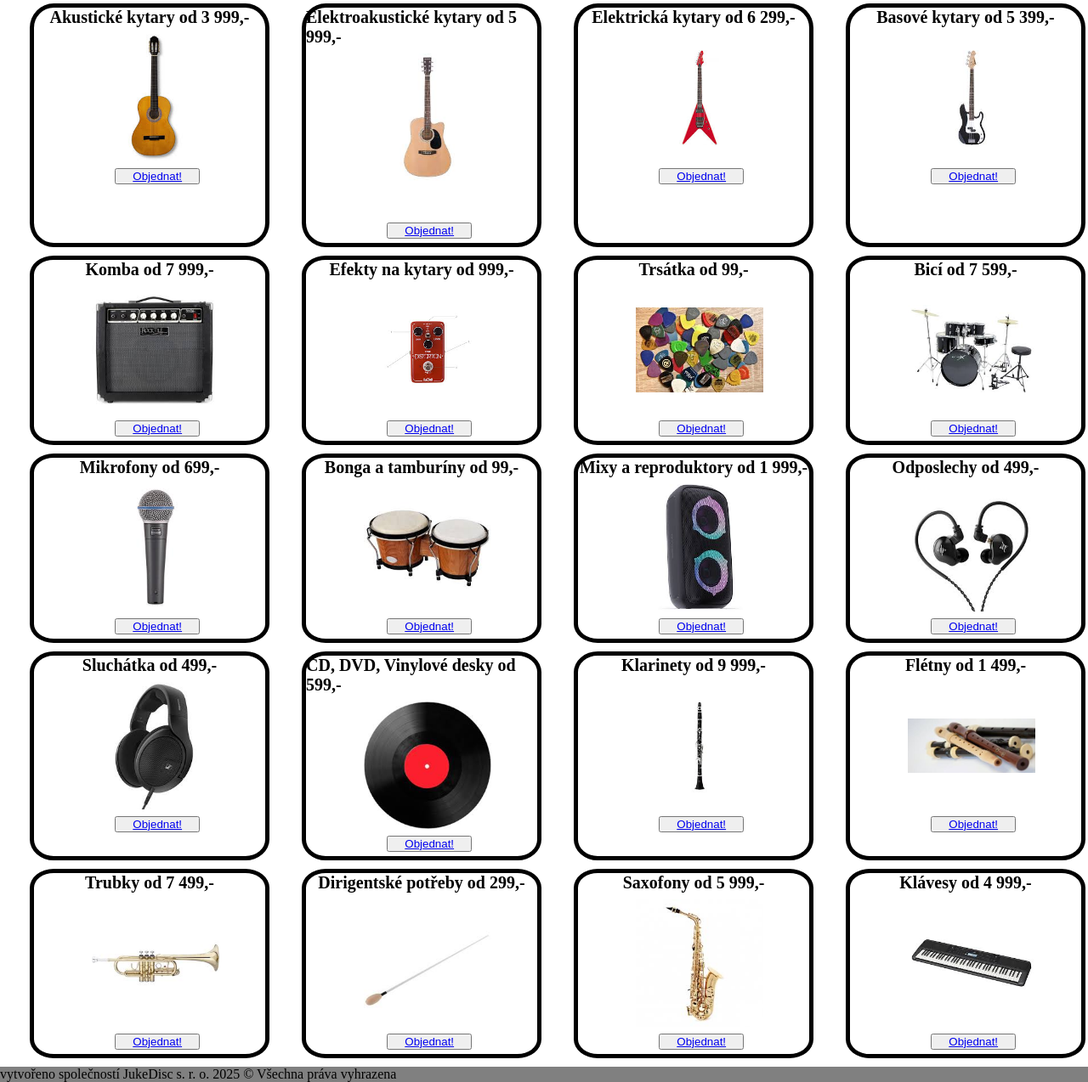
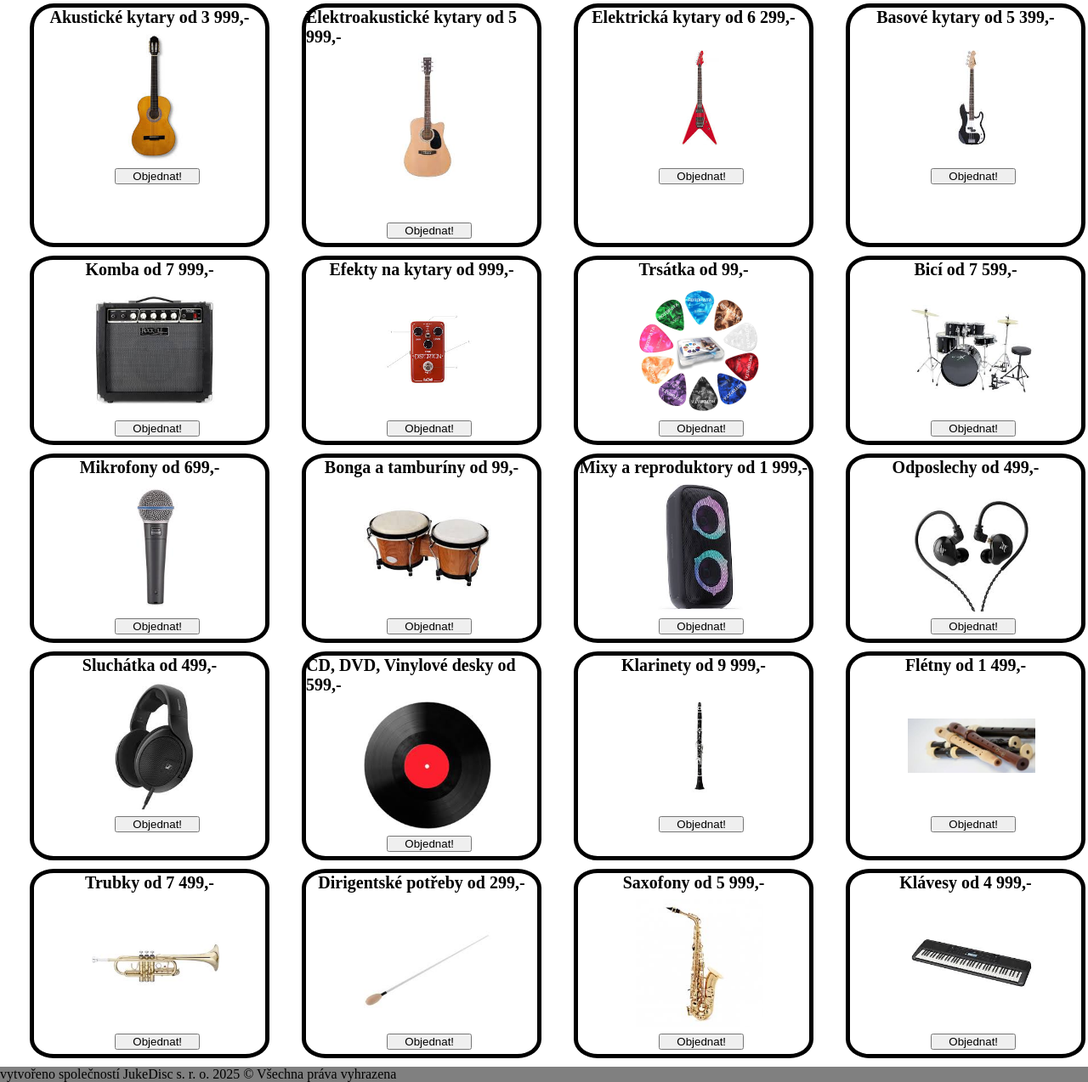
Before and after one commit to KrizMartin/JukeDisc, a PHP site: page /nabidka.php in a window 1280 px wide. Shown: the part 355-1629 px from the top of the page at 85% size. Run offline with PHP 8.4, Linux system fonts and the light colour scheme.

Commit message:
den-předposlední

```diff
--- a/css/style.css
+++ b/css/style.css
@@ -285,6 +285,14 @@ h3{
     margin-bottom: 5px;
     margin-top: 15%;
 }
+.objednavka-link{
+    color: black;
+    text-decoration:none ;
+}
+.objednavka-link :visited{
+    color: black;
+    text-decoration: none;
+}
 .contacts{
     display: flex;
     justify-content: center;
--- a/includes/header.php
+++ b/includes/header.php
@@ -7,7 +7,7 @@
         <meta name="viewport" content="width=device-width, initial-scale=1.0">
         <title>JukeDisc</title>
         <link rel="stylesheet" href="css/style.css">
-        <link rel="shortcut icon" href="images/logo.png" type="image/x-icon">
+        <link rel="shortcut icon" href="images/logo.jpg" type="image/x-icon">
     </head>
 
     <body>
--- a/kontakt.php
+++ b/kontakt.php
@@ -8,7 +8,8 @@ include ("includes/header.php")
         <li class="info-text">Infolinka: +420 720 589 333</li>
         <li class="info-text">Číslo na ředitele firmy: +420 722 716 245</li>
         <li class="info-text">E-mail: jukedisc@gmail.com</li>
-        <li class="info-text"> <img src="images/icons8-instagram-logo-350.png" alt="">: jukedisc_</li>
+        <li class="info-text"> <img src="images/icons8-instagram-logo-350.png" alt="">: <a href="https://www.instagram.com/jukedisc_?utm_source=ig_web_button_share_sheet&igsh=ZDNlZDc0MzIxNw==">jukedisc_</a> </li>
+        <li class="infotext"> <img src="images/facebook.png" alt=""><a href="https://www.facebook.com/profile.php?id=61583937925442">:JukeDisc</a></li>
     </ul>
 </table>
 </div>
--- a/nabidka.php
+++ b/nabidka.php
@@ -6,83 +6,83 @@ include ("includes/header.php")
 <ul class="ul-nabidka">
     <li class="li-border">
         <h3>Akustické kytary od 3 999,- </h3> <img class="nabidka-img" src="images/kytara.jpeg" alt="">
-        <button class="objednat" type="button"><a href="objednavka.php">Objednat!</a></button>
+        <button class="objednat" type="button"><a class="objednavka-link" href="objednavka.php">Objednat!</a></button>
     </li>
     <li class="li-border">
         <h3>Elektroakustické kytary od 5 999,-</h3> <img class="nabidka-img" src="images/elektroakustická.jpeg" alt="">
-        <button class="objednat2" type="button"><a href="objednavka.php">Objednat!</a></button>
+        <button class="objednat2" type="button"><a class="objednavka-link"  href="objednavka.php">Objednat!</a></button>
     </li>
     <li class="li-border">
         <h3>Elektrická kytary od 6 299,-</h3> <img class="nabidka-img" src="images/elektrická.jpeg" alt="">
-        <button class="objednat" type="button"><a href="objednavka.php">Objednat!</a></button>
+        <button class="objednat" type="button"><a class="objednavka-link"  href="objednavka.php">Objednat!</a></button>
     </li>
     <li class="li-border">
         <h3>Basové kytary od 5 399,-</h3> <img class="nabidka-img" src="images/basova.jpeg" alt="">
-        <button class="objednat" type="button"><a href="objednavka.php">Objednat!</a></button>
+        <button class="objednat" type="button"><a class="objednavka-link"  href="objednavka.php">Objednat!</a></button>
     </li>
     <li class="li-border">
         <h3>Komba od 7 999,-</h3> <img class="nabidka-img" src="images/komba.jpeg" alt="">
-        <button class="objednat" type="button"><a href="objednavka.php">Objednat!</a></button>
+        <button class="objednat" type="button"><a class="objednavka-link"  href="objednavka.php">Objednat!</a></button>
     </li>
     <li class="li-border">
         <h3>Efekty na kytary od 999,-</h3> <img class="nabidka-img" src="images/iksde.jpeg" alt="">
-        <button class="objednat" type="button"><a href="objednavka.php">Objednat!</a></button>
+        <button class="objednat" type="button"><a class="objednavka-link"  href="objednavka.php">Objednat!</a></button>
     </li>
     <li class="li-border">
-        <h3>Trsátka od 99,-</h3> <img class="nabidka-img" src="images/trsatka.jpeg" alt="">
-        <button class="objednat" type="button"><a href="objednavka.php">Objednat!</a></button>
+        <h3>Trsátka od 99,-</h3> <img class="nabidka-img" src="images/trsatka.jpg" alt="">
+        <button class="objednat" type="button"><a class="objednavka-link"  href="objednavka.php">Objednat!</a></button>
     </li>
     <li class="li-border">
         <h3>Bicí od 7 599,-</h3> <img class="nabidka-img" src="images/bici.jpeg" alt="">
-        <button class="objednat" type="button"><a href="objednavka.php">Objednat!</a></button>
+        <button class="objednat" type="button"><a class="objednavka-link"  href="objednavka.php">Objednat!</a></button>
     </li>
     <li class="li-border">
         <h3>Mikrofony od 699,-</h3> <img class="nabidka-img" src="images/mikrofon.jpeg" alt="">
-        <button class="objednat" type="button"><a href="objednavka.php">Objednat!</a></button>
+        <button class="objednat" type="button"><a class="objednavka-link"  href="objednavka.php">Objednat!</a></button>
     </li>
     <li class="li-border">
         <h3>Bonga a tamburíny od 99,-</h3> <img class="nabidka-img" src="images/bongo.jpeg" alt="">
-        <button class="objednat" type="button"><a href="objednavka.php">Objednat!</a></button>
+        <button class="objednat" type="button"><a class="objednavka-link"  href="objednavka.php">Objednat!</a></button>
     </li>
     <li class="li-border">
         <h3>Mixy a reproduktory od 1 999,-</h3> <img class="nabidka-img" src="images/repr5o.jpeg" alt="">
-        <button class="objednat" type="button"><a href="objednavka.php">Objednat!</a></button>
+        <button class="objednat" type="button"><a class="objednavka-link"  href="objednavka.php">Objednat!</a></button>
     </li>
     <li class="li-border">
         <h3>Odposlechy od 499,-</h3> <img class="nabidka-img" src="images/odposlouchac.jpeg" alt="">
-        <button class="objednat" type="button"><a href="objednavka.php">Objednat!</a></button>
+        <button class="objednat" type="button"><a class="objednavka-link"  href="objednavka.php">Objednat!</a></button>
     </li>
     <li class="li-border">
         <h3>Sluchátka od 499,-</h3> <img class="nabidka-img" src="images/sluchatka.jpeg" alt="">
-        <button class="objednat" type="button"><a href="objednavka.php">Objednat!</a></button>
+        <button class="objednat" type="button"><a class="objednavka-link"  href="objednavka.php">Objednat!</a></button>
     </li>
     <li class="li-border">
         <h3>CD, DVD, Vinylové desky od 599,-</h3> <img class="nabidka-img" src="images/deska.jpeg" alt="">
-        <button class="objednat" type="button"><a href="objednavka.php">Objednat!</a></button>
+        <button class="objednat" type="button"><a class="objednavka-link"  href="objednavka.php">Objednat!</a></button>
     </li>
     <li class="li-border">
          <h3>Klarinety od 9 999,-</h3> <img class="nabidka-img" src="images/klarinet.jpeg" alt="">
-        <button class="objednat" type="button"><a href="objednavka.php">Objednat!</a></button>
+        <button class="objednat" type="button"><a class="objednavka-link"  href="objednavka.php">Objednat!</a></button>
     </li>
     <li class="li-border">
         <h3>Flétny od 1 499,-</h3> <img class="nabidka-img" src="images/fletny.jpeg" alt="">
-        <button class="objednat" type="button"><a href="objednavka.php">Objednat!</a></button>
+        <button class="objednat" type="button"><a class="objednavka-link"  class="objednavka-link"  href="objednavka.php">Objednat!</a></button>
     </li>
     <li class="li-border">
         <h3>Trubky od 7 499,-</h3> <img class="nabidka-img" src="images/trubka.jpeg" alt="">
-        <button class="objednat" type="button"><a href="objednavka.php">Objednat!</a></button>
+        <button class="objednat" type="button"><a class="objednavka-link"  href="objednavka.php">Objednat!</a></button>
     </li>
     <li class="li-border">
         <h3>Dirigentské potřeby od 299,-</h3><img class="nabidka-img" src="images/dirigent.jpeg" alt="">
-        <button class="objednat" type="button"><a href="objednavka.php">Objednat!</a></button>
+        <button class="objednat" type="button"><a class="objednavka-link"  href="objednavka.php">Objednat!</a></button>
     </li>
     <li class="li-border">
         <h3>Saxofony od 5 999,-</h3> <img class="nabidka-img" src="images/saxofon.jpeg" alt="">
-        <button class="objednat" type="button"><a href="objednavka.php">Objednat!</a></button>
+        <button class="objednat" type="button"><a class="objednavka-link"  href="objednavka.php">Objednat!</a></button>
     </li>
     <li class="li-border">
         <h3>Klávesy od 4 999,-</h3> <img class="nabidka-img" src="images/klávesy.jpeg" alt="">
-        <button class="objednat" type="button"><a href="objednavka.php">Objednat!</a></button>
+        <button class="objednat" type="button"><a class="objednavka-link"  href="objednavka.php">Objednat!</a></button>
     </li>
 
 </ul>
```
Also changed, not shown: other parts of css/style.css (+44 -9 lines), images/facebook.png (added), images/logo.jpg (added), images/trsatka.jpg (added).
